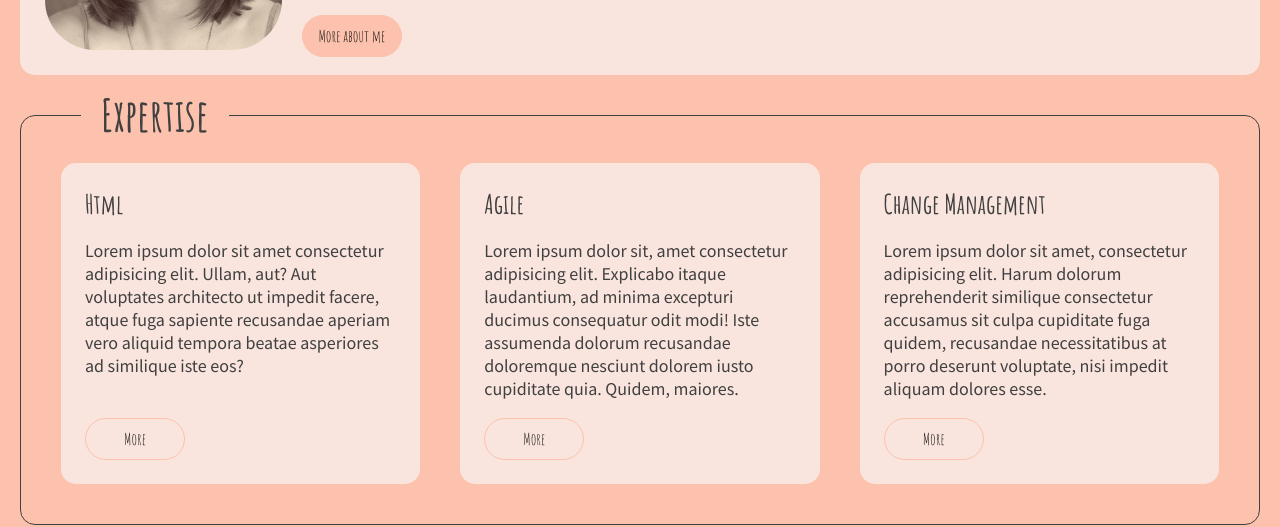
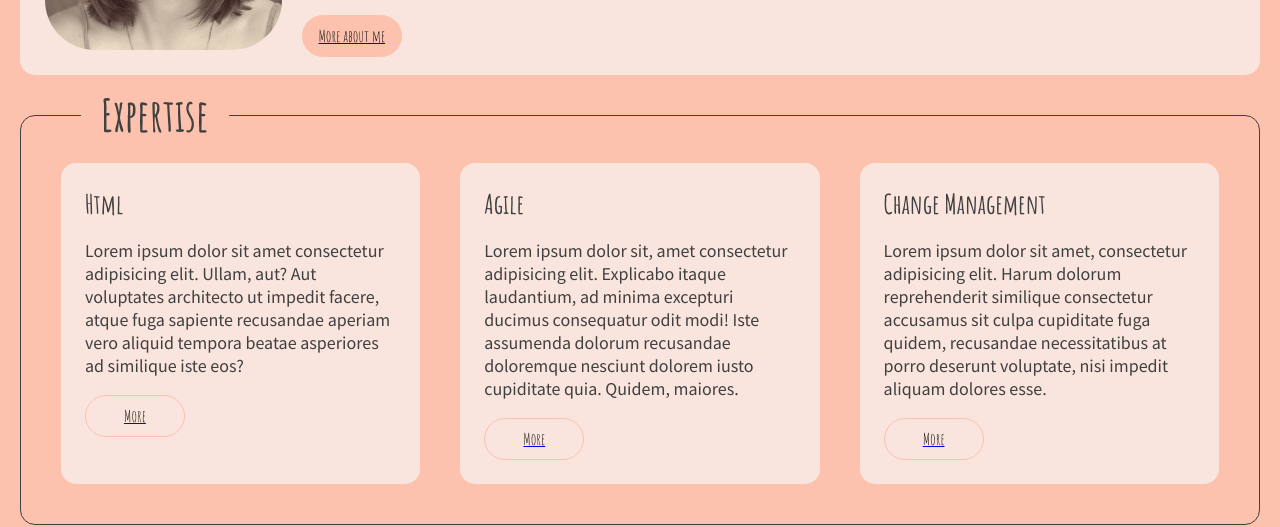
Before and after one commit to Nanda-25/Nanda-25.github.io, a plain HTML site: page index.html in a window 1280 px wide. Shown: the part 462-989 px from the top of the page. Drawn offline with Linux system fonts and the light colour scheme.

Commit message:
link button home

```diff
--- a/index.html
+++ b/index.html
@@ -39,7 +39,7 @@
 					<p id="hero-title">Diving into the TECH world.</p>
 					</h1>
 					<p>I am a well-rounded and proactive professional, passionate about working in multidisciplinary teams and acquiring new knowledge. I aim to return to work after maternity leave in roles where I can apply my project management, data analysis, critical thinking, business acumen and communication skills. I am proud of having a customer-focused mindset as also the ability to quickly adapt and react to any scenario change delivering quality outcomes. Over my career, I have worked in industries such as Oil and Gas, Technology and Cosmetics, always committing myself to develop excellent working relationships with different levels of stakeholders. Master of Business Administration, certificated in Change Management, I am knowledgeable about Business Analysis and Agile mindset.</p>
-					<button type="submit">More about me</button>
+					<a href=thisisme.html><button type="submit">More about me</button></a>
 				</section>
 				</div>
 			</section>
@@ -51,19 +51,19 @@
 					<div class="card">
 						<h2>Html</h2>
 						<p> Lorem ipsum dolor sit amet consectetur adipisicing elit. Ullam, aut? Aut voluptates architecto ut impedit facere, atque fuga sapiente recusandae aperiam vero aliquid tempora beatae asperiores ad similique iste eos?</p>
-						<button type="submit" class="card-button">More</button>
+						<a href=portfolio.html><button type="submit" class="card-button">More</button></a>
 					</div>
 
 					<div class="card">
 						<h2>Agile</h2>
 						<p>Lorem ipsum dolor sit, amet consectetur adipisicing elit. Explicabo itaque laudantium, ad minima excepturi ducimus consequatur odit modi! Iste assumenda dolorum recusandae doloremque nesciunt dolorem iusto cupiditate quia. Quidem, maiores.</p>
-						<button type="submit" class="card-button">More</button>
+						<a href=portfolio.html><button type="submit" class="card-button">More</button></a>
 					</div>
 
 					<div class="card">
 						<h2>Change Management</h2>
 						<p>Lorem ipsum dolor sit amet, consectetur adipisicing elit. Harum dolorum reprehenderit similique consectetur accusamus sit culpa cupiditate fuga quidem, recusandae necessitatibus at porro deserunt voluptate, nisi impedit aliquam dolores esse. </p>
-						<button type="submit" class="card-button">More</button>
+						<a href=portfolio.html><button type="submit" class="card-button">More</button></a>
 					</div>
 				</div>
 			</section>
```
